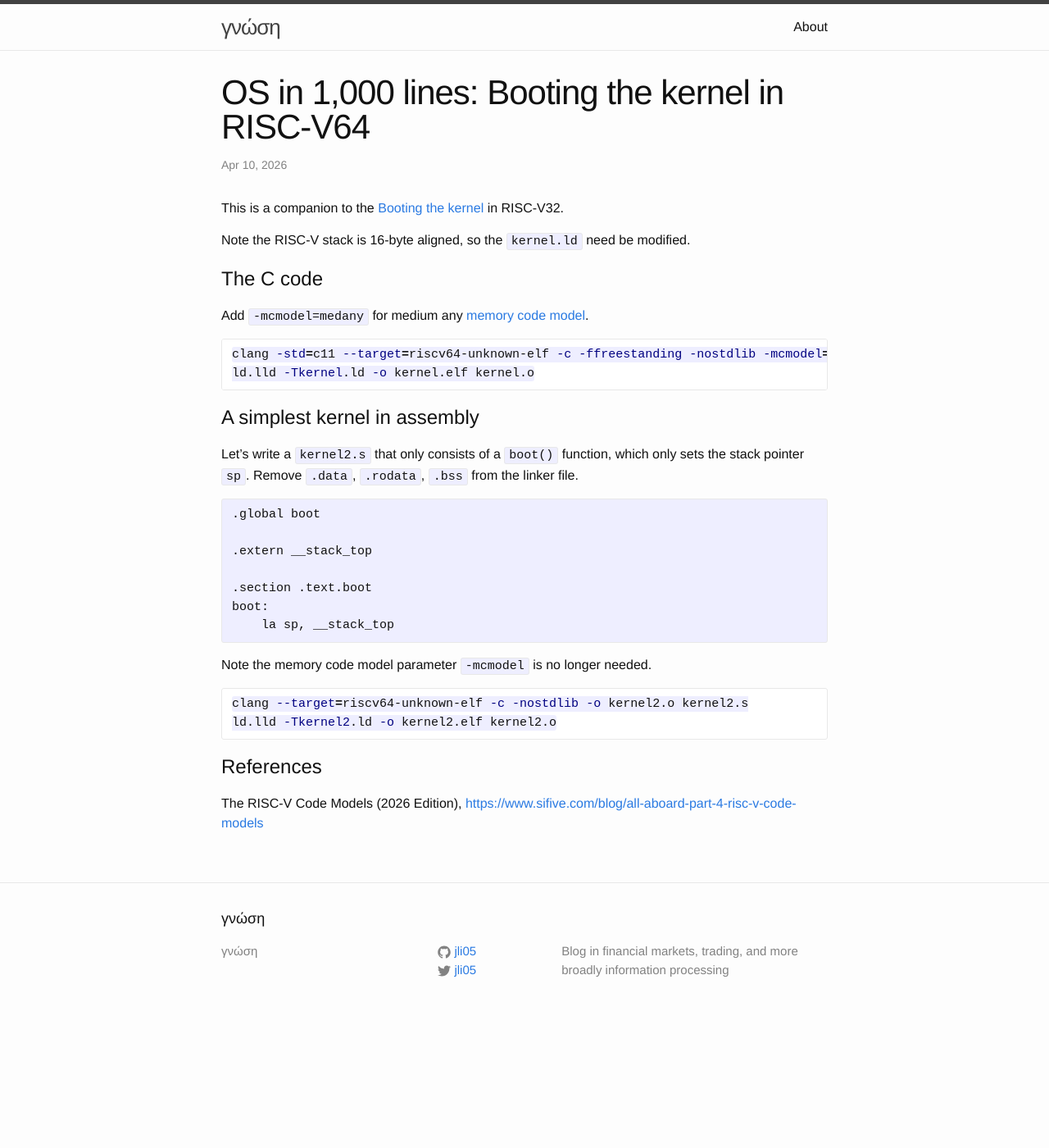
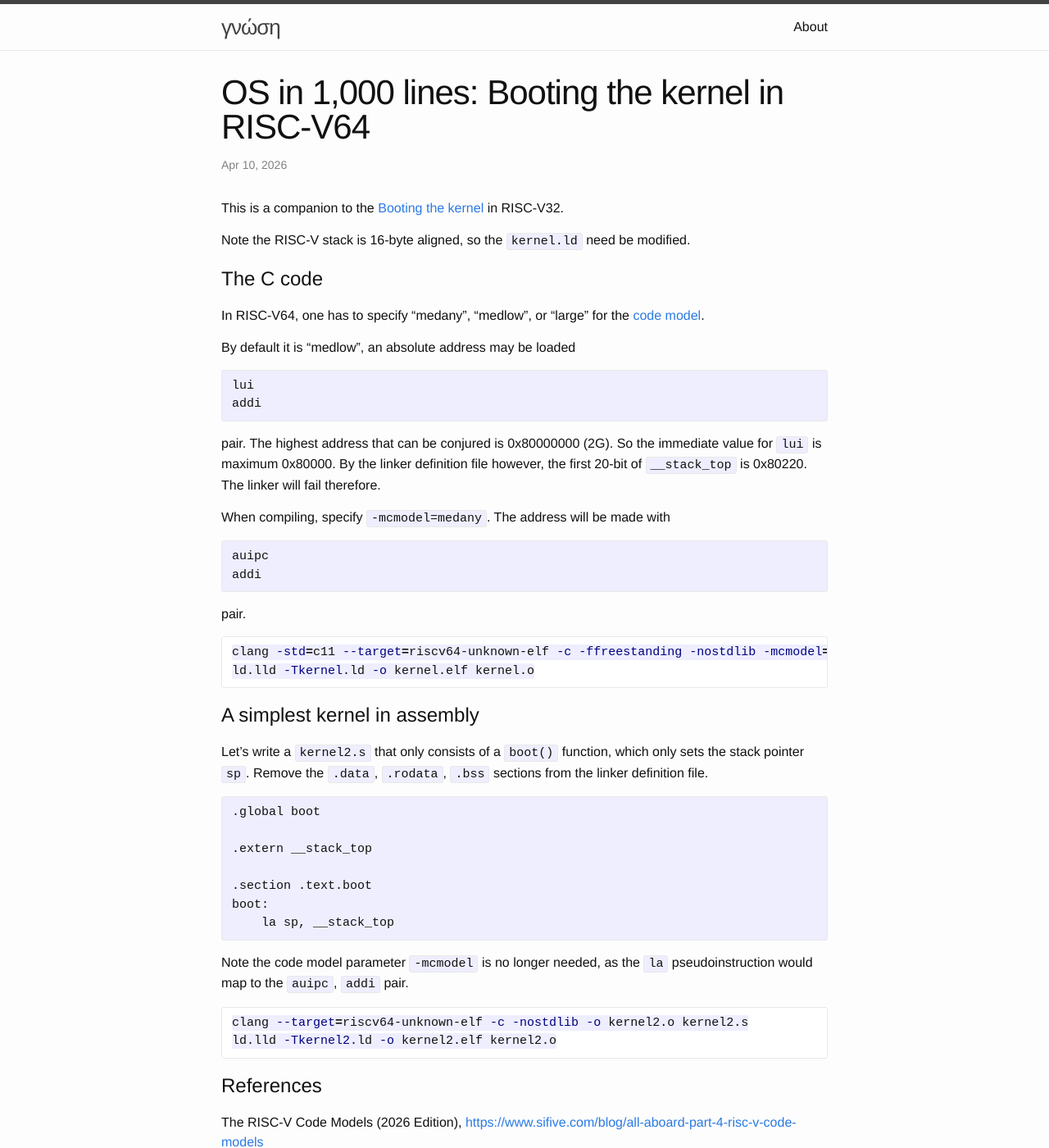
Before and after one commit to jli05/jli05.github.io, a Jekyll site: the page built from _posts/2026-04-10-OS-Boot.md, in a window 1280 px wide and 1400 px high. Shown: the whole window at 82% size. Built offline with Jekyll 4.4.1, drawn with Linux system fonts in a browser that asks for light colours.

Commit message:
add note on code model

````diff
--- a/_posts/2026-04-10-OS-Boot.md
+++ b/_posts/2026-04-10-OS-Boot.md
@@ -8,7 +8,25 @@ This is a companion to the [Booting the kernel](https://operating-system-in-1000
 Note the RISC-V stack is 16-byte aligned, so the `kernel.ld` need be modified.
 
 # The C code
-Add `-mcmodel=medany` for medium any [memory code model](https://www.sifive.com/blog/all-aboard-part-4-risc-v-code-models).
+In RISC-V64, one has to specify "medany", "medlow", or "large" for the [code model](https://www.sifive.com/blog/all-aboard-part-4-risc-v-code-models).
+
+By default it is "medlow", an absolute address may be loaded
+
+```asm
+lui
+addi
+```
+
+pair. The highest address that can be conjured is 0x80000000 (2G). So the immediate value for `lui` is maximum 0x80000. By the linker definition file however, the first 20-bit of `__stack_top` is 0x80220. The linker will fail therefore.
+
+When compiling, specify `-mcmodel=medany`. The address will be made with
+
+```asm
+auipc
+addi
+```
+
+pair.
 
 ```sh
 clang -std=c11 --target=riscv64-unknown-elf -c -ffreestanding -nostdlib -mcmodel=medany -o kernel.o kernel.c
@@ -16,7 +34,7 @@ ld.lld -Tkernel.ld -o kernel.elf kernel.o
 ```
 
 # A simplest kernel in assembly
-Let's write a `kernel2.s` that only consists of a `boot()` function, which only sets the stack pointer `sp`. Remove `.data`, `.rodata`, `.bss` from the linker file.
+Let's write a `kernel2.s` that only consists of a `boot()` function, which only sets the stack pointer `sp`. Remove the `.data`, `.rodata`, `.bss` sections from the linker definition file.
 
 ```asm
 .global boot
@@ -28,7 +46,7 @@ boot:
     la sp, __stack_top
 ```
 
-Note the memory code model parameter `-mcmodel` is no longer needed.
+Note the code model parameter `-mcmodel` is no longer needed, as the `la` pseudoinstruction would map to the `auipc`, `addi` pair.
 
 ```sh
 clang --target=riscv64-unknown-elf -c -nostdlib -o kernel2.o kernel2.s
````
